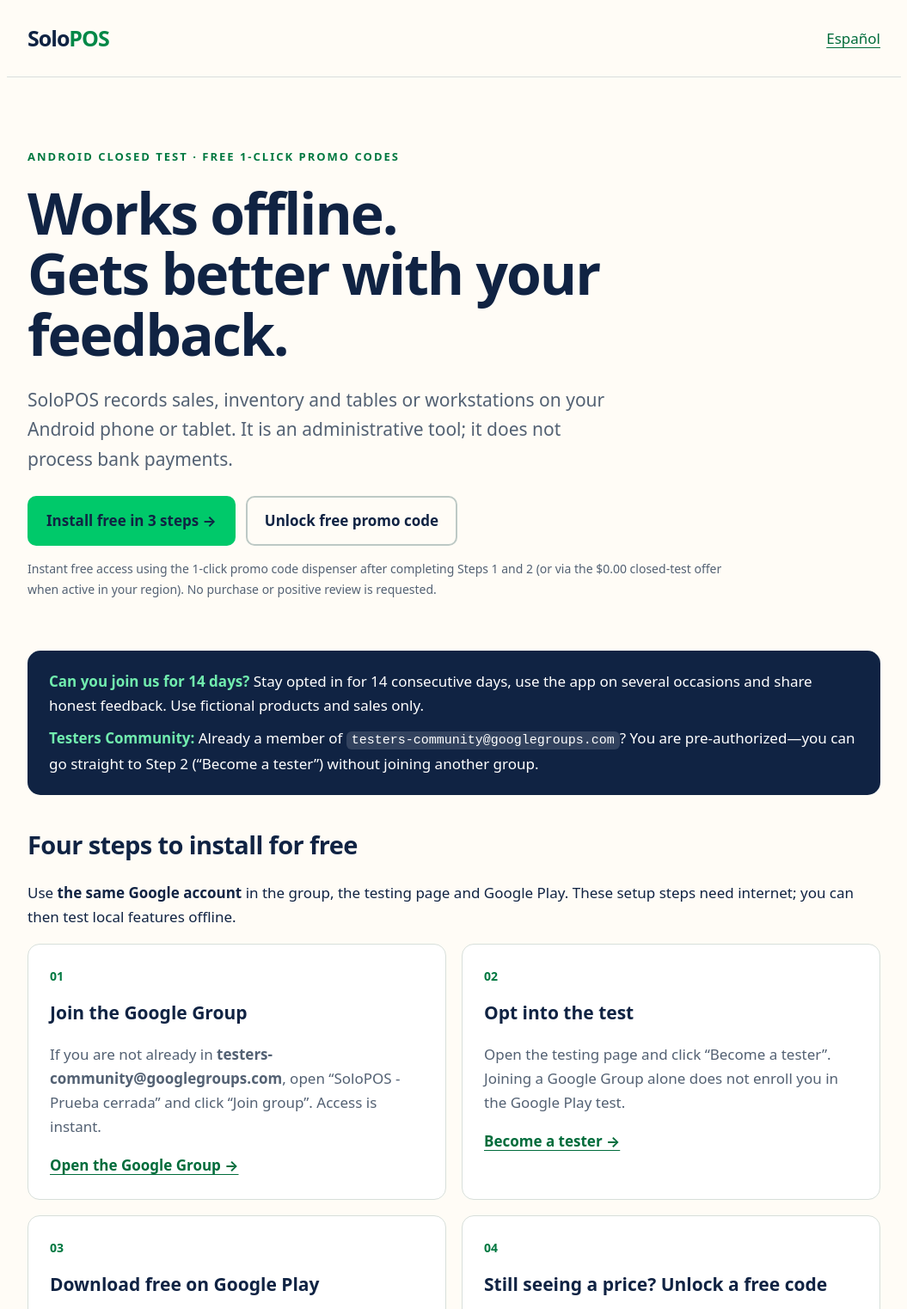
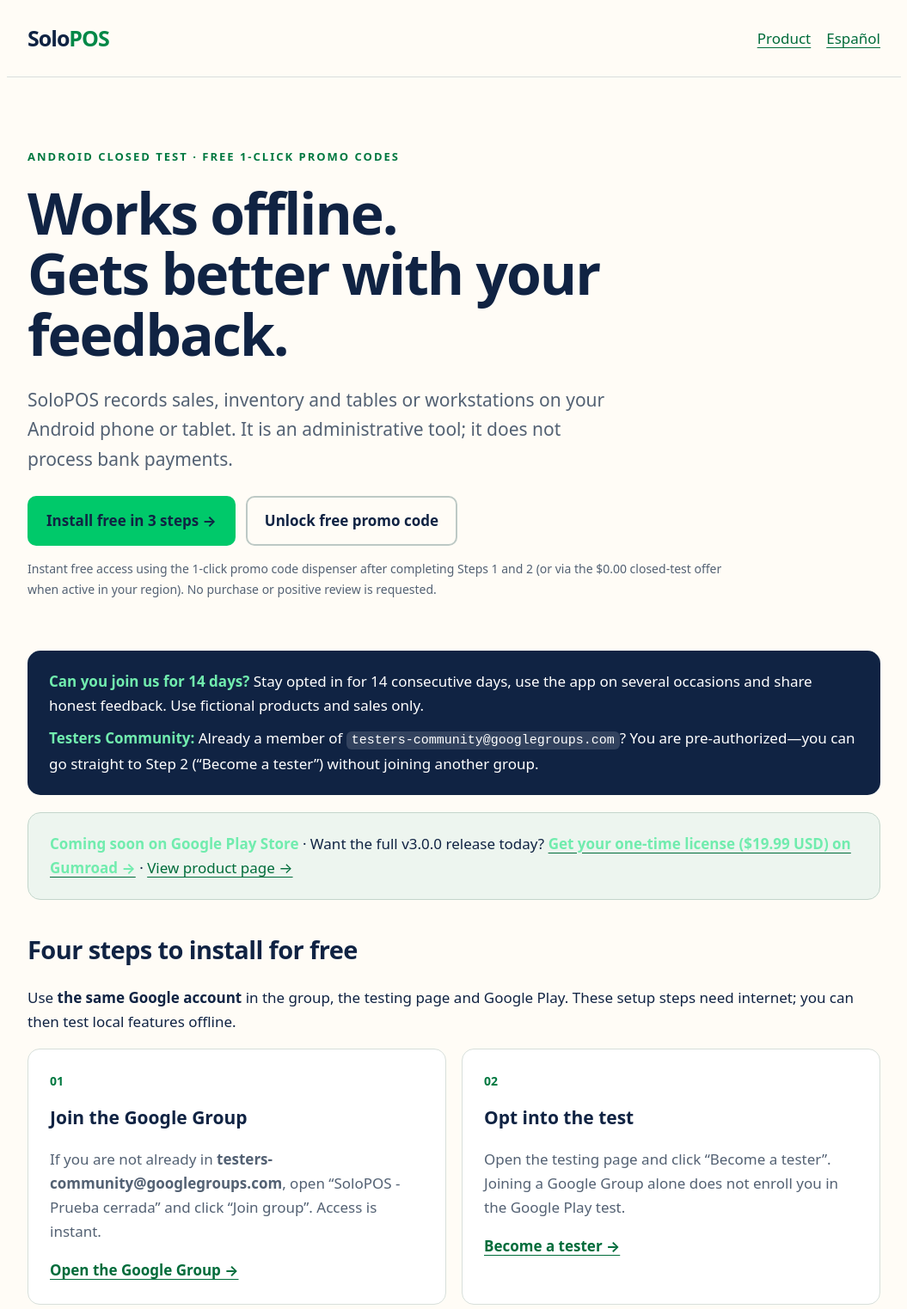
Before and after one commit to JAppslabs/SoloPOS, a plain HTML site: page legal/testing.html in a window 1280 px wide. Shown: the top 1523 px of the page at 86% size, without its empty margins (112-1167 px from the left). Drawn offline with Linux system fonts and the light colour scheme.

Commit message:
Add Gumroad $19.99 and product landing cross-links to testing.html

```diff
--- a/legal/testing.html
+++ b/legal/testing.html
@@ -32,7 +32,7 @@ section{margin:40px 0}.checklist{padding-left:24px}.checklist li{margin:12px 0}d
 </style>
 </head>
 <body>
-<header><div class="brand">Solo<span>POS</span></div><a href="prueba.html" lang="es" hreflang="es">Español</a></header>
+<header><a href="index.html#en" style="text-decoration:none;color:inherit"><div class="brand">Solo<span>POS</span></div></a><div style="display:flex;align-items:center;gap:18px"><a href="index.html#en">Product</a><a href="prueba.html" lang="es" hreflang="es">Español</a></div></header>
 <main>
 <div class="hero">
 <div class="eyebrow">Android closed test · Free 1-click promo codes</div>
@@ -46,6 +46,7 @@ section{margin:40px 0}.checklist{padding-left:24px}.checklist li{margin:12px 0}d
 <p><strong>Can you join us for 14 days?</strong> Stay opted in for 14 consecutive days, use the app on several occasions and share honest feedback. Use fictional products and sales only.</p>
 <p><strong>Testers Community:</strong> Already a member of <code>testers-community@googlegroups.com</code>? You are pre-authorized—you can go straight to Step 2 (“Become a tester”) without joining another group.</p>
 </div>
+<div class="note" style="background:#edf5ef;color:var(--navy);border:1px solid #c3d5cb;margin-top:-18px;margin-bottom:32px"><p><strong>Coming soon on Google Play Store</strong> · Want the full v3.0.0 release today? <a href="https://juliocraft4.gumroad.com/l/solopos" target="_blank" rel="noopener"><strong>Get your one-time license ($19.99 USD) on Gumroad →</strong></a> · <a href="index.html#en">View product page →</a></p></div>
 
 <section id="steps">
 <h2>Four steps to install for free</h2>
```
